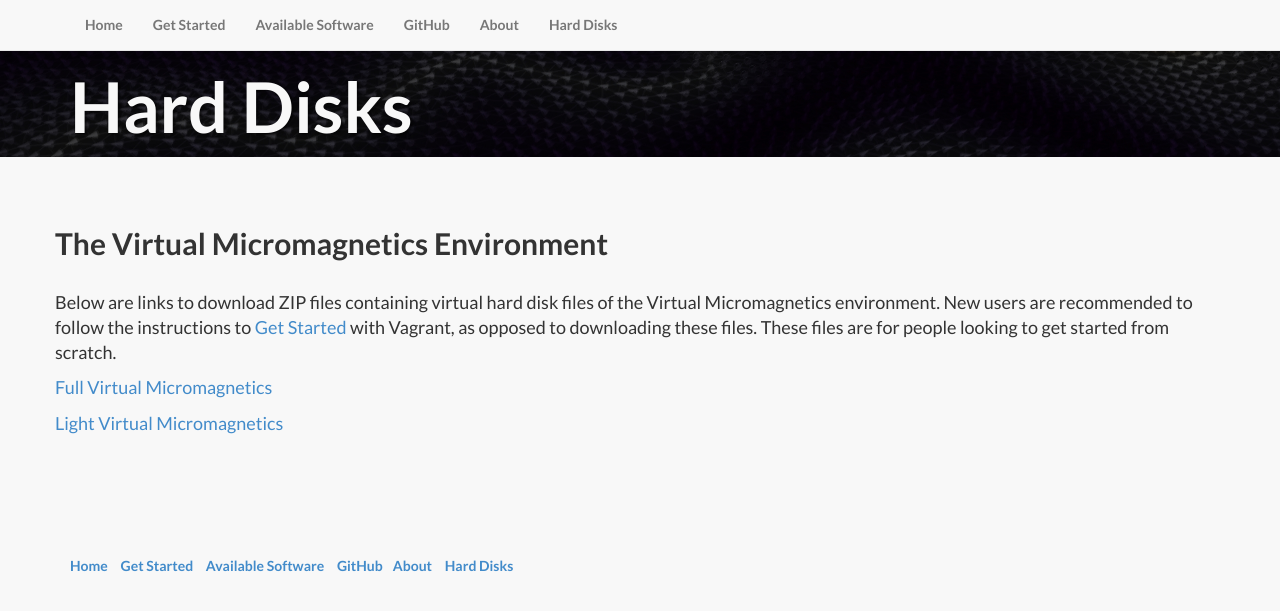
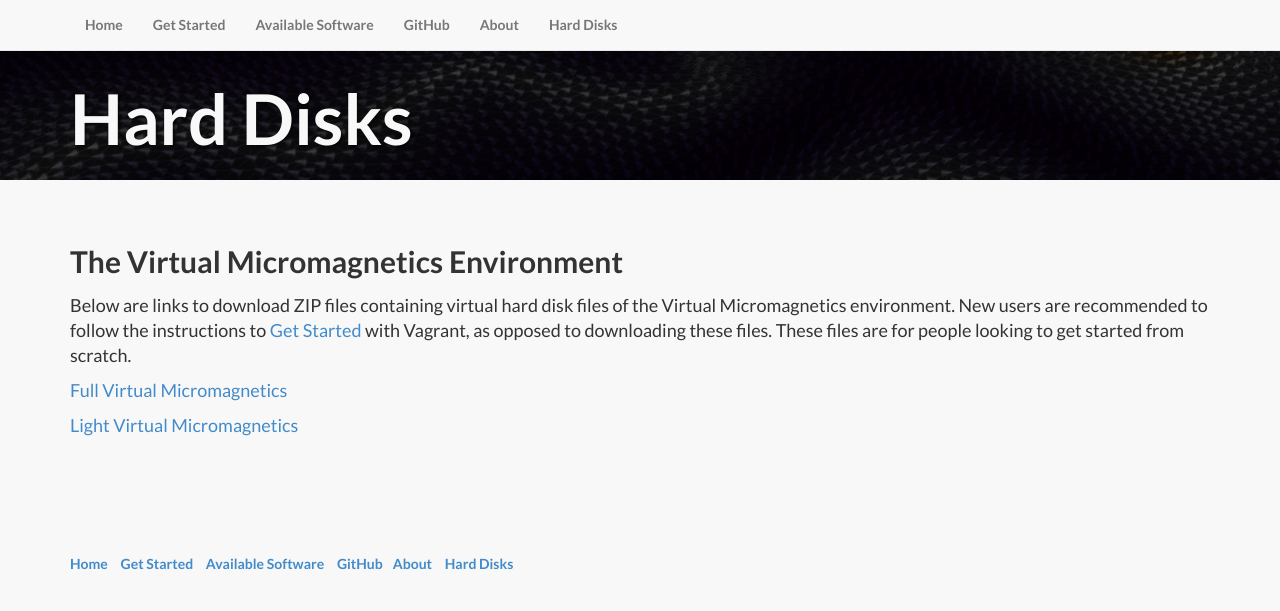
Before and after one commit to computationalmodelling/virtualmicromagnetics, a Jekyll site: the page built from hard_disks.html, in a window 1280 px wide. Shown: the top 611 px of the page. Built offline with Jekyll 4.4.1, drawn with Linux system fonts in a browser that asks for light colours; nearby versions of some CDN libraries; library files that are not in the unit come from our copies.

Commit message:
Change some margins and bounding boxes on Ryan's and Oli's advice.

```diff
--- a/css/landing-page.css
+++ b/css/landing-page.css
@@ -22,6 +22,7 @@
 }
 
 .lead {
+    margin: 15px;
     font-size: 18px;
     font-weight: 400;
 }
@@ -100,7 +101,7 @@
 }
 
 .section-heading {
-    margin-bottom: 30px;
+    margin: 15px;
 }
 
 .section-heading-spacer {
--- a/css/sub-page.css
+++ b/css/sub-page.css
@@ -22,6 +22,7 @@
 }
 
 .lead {
+    margin: 15px;
     font-size: 18px;
     font-weight: 400;
 }
@@ -68,8 +69,8 @@
 
 .subpage-message {
     position: relative;
-    padding-top: 6%;
-    padding-bottom: 1%;
+    padding-top: 7%;
+    padding-bottom: 2%;
 }
 
 .subpage-message > h1 {
@@ -131,7 +132,7 @@
 }
 
 .section-heading {
-    margin-bottom: 30px;
+    margin: 15px;
 }
 
 .section-heading-spacer {
```
